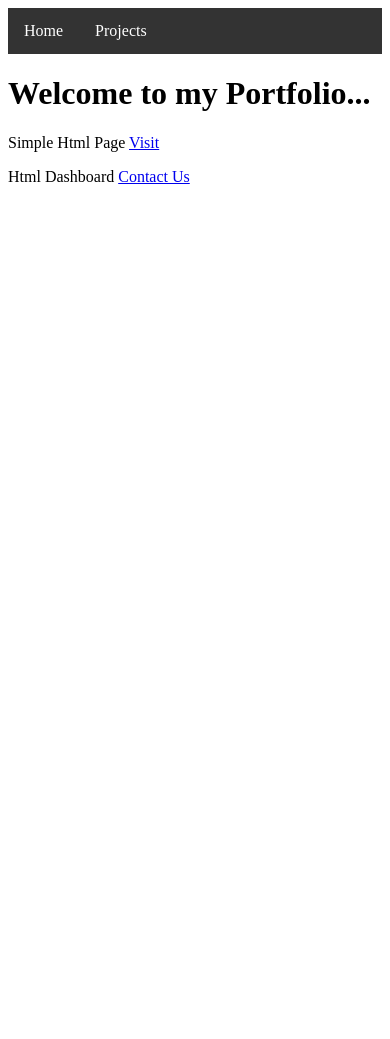
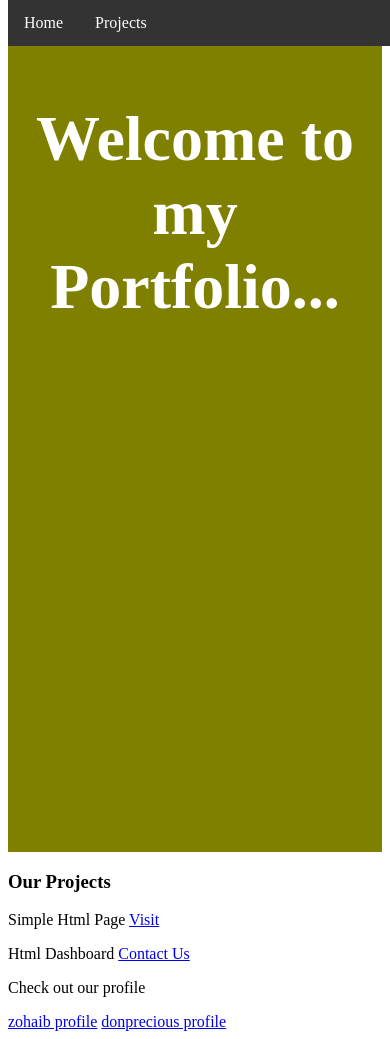
Before and after one commit to zohaib01/microverse-trial, a plain HTML site: page portfolio.html in a window 390 px wide. Before the commit the page ends 844 px from the top, so only its background shows below. Drawn offline with Linux system fonts and the light colour scheme.

Commit message:
added media query and fullied the last stories

```diff
--- a/css/style.css
+++ b/css/style.css
@@ -4,6 +4,9 @@ ul#navbar  {
     padding: 0;
     overflow: hidden;
     background-color: #333;
+    position: fixed;
+    top: 0;
+    width: 100%;
   }
 
   li {
@@ -21,3 +24,30 @@ ul#navbar  {
   li a:hover {
     background-color: #111;
   }
+
+  #welcome-section {
+      height:100vh;
+      background-color: bisque;
+      text-align: center;
+    }
+    #welcome-section h1{
+        margin-top: 0px;
+        padding-top: 25%;
+        font-size: 4rem;
+    }
+
+      /* On screens that are 992px wide or less, the background color is blue */
+      @media screen and (max-width: 992px) {
+        #welcome-section {
+          background-color: blue;
+          color: white;
+        }
+      }
+
+      /* On screens that are 600px wide or less, the background color is olive */
+      @media screen and (max-width: 600px) {
+        #welcome-section {
+          background-color: olive;
+          color: white;
+        }
+      }
--- a/portfolio.html
+++ b/portfolio.html
@@ -26,6 +26,7 @@
     </div>
 
     <div id="projects">
+        <h3>Our Projects</h3>
         <p class="project-tile"> Simple Html Page
             <a href="https://www.coinmarktcap.com">Visit</a>
         </p>
@@ -34,7 +35,9 @@
         </p>
 
     </div>
-
+    <p>Check out our profile</p>
+    <a id="profile-link" href="https://github.com/zohaib01" target="_blank">zohaib profile</a>
+    <a id="profile-link" href="https://github.com/donprecious" target="_blank">donprecious profile</a>
 
 </body>
 </html>
```
